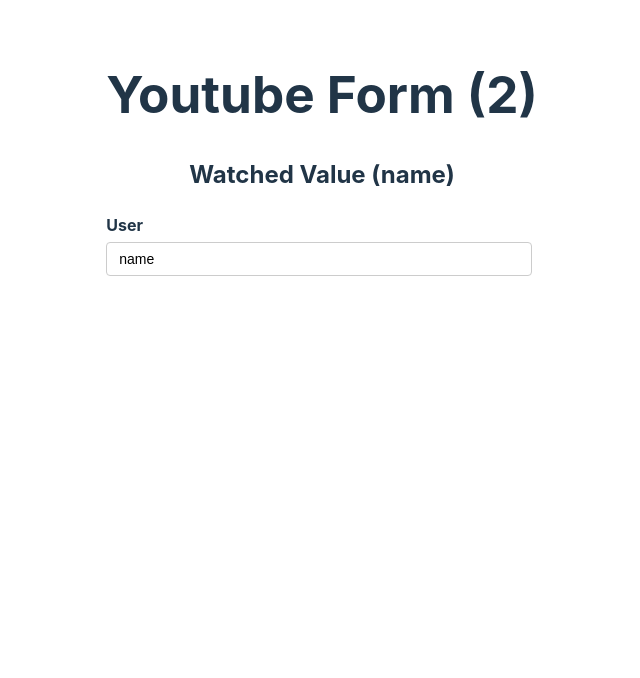
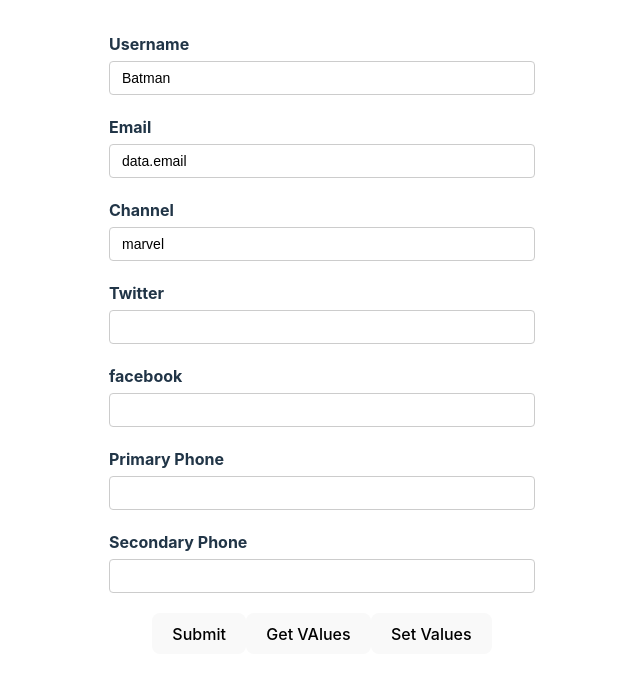
Before and after one commit to parasjain-travelopia/poc-react-hook-form, a React (Vite) app in the folder rhf-demo/: page / in a window 1280 px wide. Shown: the top 678 px of the page, without its empty margins (318-958 px from the left). Built offline with nearby package versions, Linux system fonts and the light colour scheme.

Commit message:
getValues and setValues

```diff
--- a/rhf-demo/src/App.tsx
+++ b/rhf-demo/src/App.tsx
@@ -1,12 +1,12 @@
 /** @format */
 
 import "./App.css";
-import { FourthForm } from "./components/FourthForm";
+import { First } from "./components/First";
 
 function App() {
   return (
     <div>
-      <FourthForm />
+      <First />
     </div>
   );
 }
--- a/rhf-demo/src/components/YouTubeForm1.tsx
+++ b/rhf-demo/src/components/First.tsx
@@ -14,7 +14,7 @@
   phoneNumbers: string[];
 };
 
-export const YoutubeForm1 = () => {
+export const First = () => {
   const form = useForm<FormType>({
     defaultValues: {
       username: "Batman",
@@ -27,13 +27,24 @@
       phoneNumbers: ["", ""],
     },
   });
-  const { register, control, handleSubmit, formState } = form;
+  const { register, control, handleSubmit, formState, getValues, setValue } =
+    form;
   const { errors } = formState;
-  // const { name, ref, onChange, onBlur } = register("username");
 
   const onSubmit = (data: FormType) => {
     console.log(data);
   };
+
+  const handelGetValues = () => {
+    console.log("Get VAlues", getValues());
+  };
+
+  const handelSetValues = () => {
+    setValue("channel", "its my channel");
+  };
+
+  //set values does not affect the field touch and dirty
+
   return (
     <div>
       <form onSubmit={handleSubmit(onSubmit)} noValidate>
@@ -119,6 +130,13 @@
           <p className='error'>{errors.phoneNumbers?.message}</p>
         </div>
         <button>Submit</button>
+        <button type='button' onClick={handelGetValues}>
+          Get VAlues
+        </button>
+
+        <button type='button' onClick={handelSetValues}>
+          Set Values
+        </button>
       </form>
       <DevTool control={control} />
     </div>
--- a/rhf-demo/src/components/YoutubeForm.tsx
+++ b/rhf-demo/src/components/Zero.tsx
@@ -9,7 +9,7 @@
   channel: string;
 };
 
-export const YoutubeForm = () => {
+export const Zero = () => {
   const form = useForm<FormType>();
   const { register, control, handleSubmit, formState } = form;
   const { errors } = formState;
```
Also changed, not shown: rhf-demo/src/components/Third.tsx (renamed from rhf-demo/src/components/YouTubeForm2.tsx).
